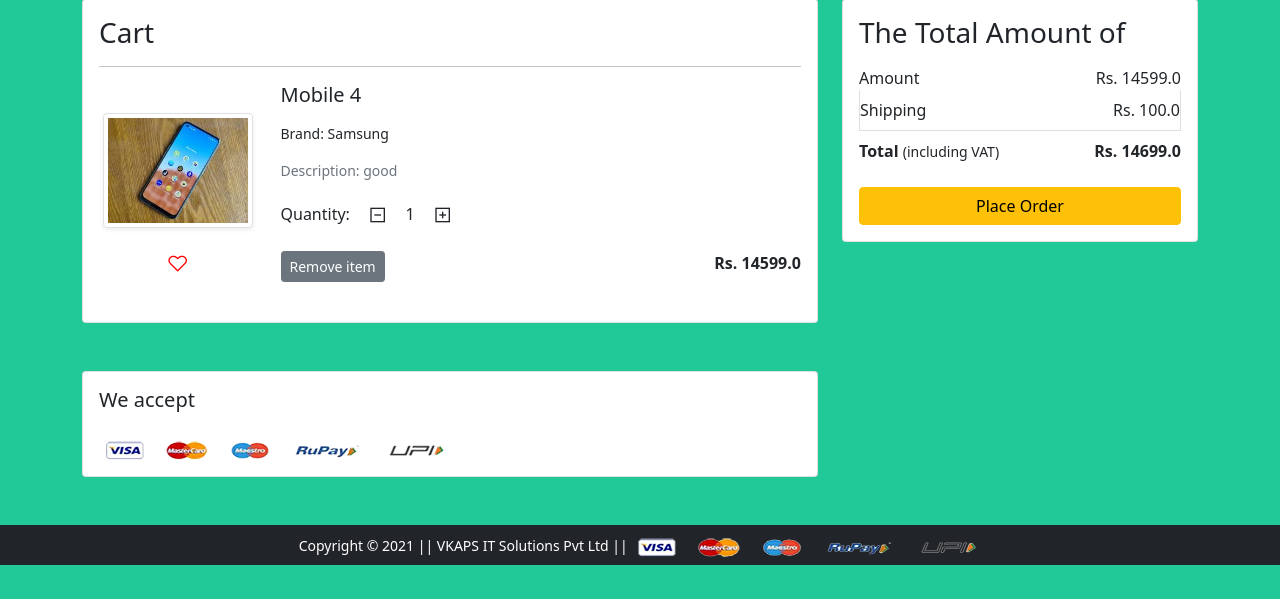
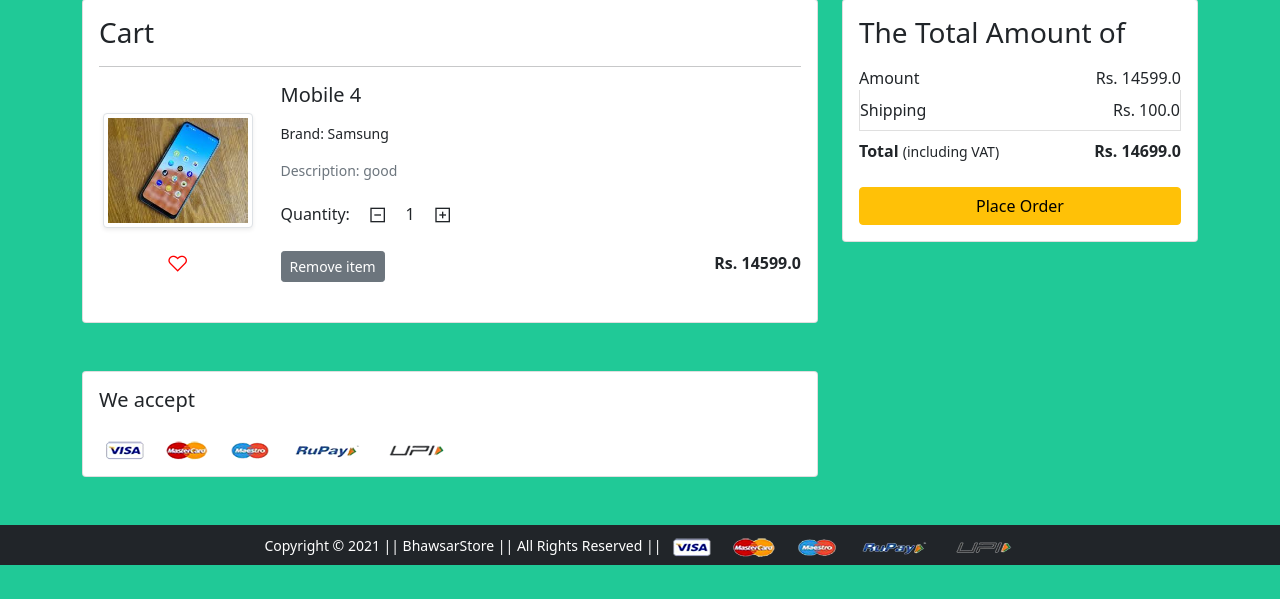
Before and after one commit to JayeshBhawsar/Shoppingly, a Django app: page /cart/ in a window 1280 px wide. Shown: the part 201-800 px from the top of the page. Run offline with Django 4.2, Linux system fonts and the light colour scheme; a user stored in the database is signed in; data comes from the database, SQL or seed files in the repository; some libraries are stand-ins or nearby versions.

Commit message:
one push

```diff
--- a/app/templates/app/base.html
+++ b/app/templates/app/base.html
@@ -168,7 +168,7 @@
 
   {% endcomment %}
   <footer class="container-fluid bg-dark text-center p-2 mt-5">
-    <small class="text-white">Copyright &copy; 2021 || VKAPS IT Solutions Pvt Ltd || </small>
+    <small class="text-white">Copyright &copy; 2021 || BhawsarStore || All Rights Reserved ||</small>
     <img src="{% static 'app/images/payment.png' %}" alt="" srcset="" class="img-fluid" height="2px">
   </footer> <!-- End Footer -->
 
```
